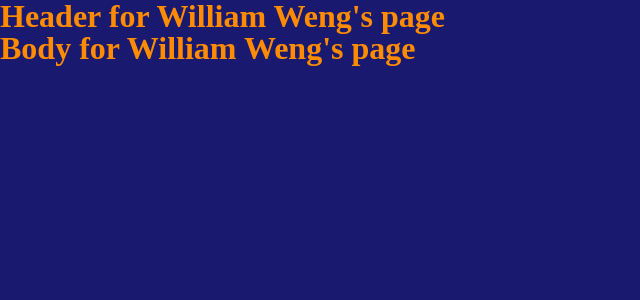
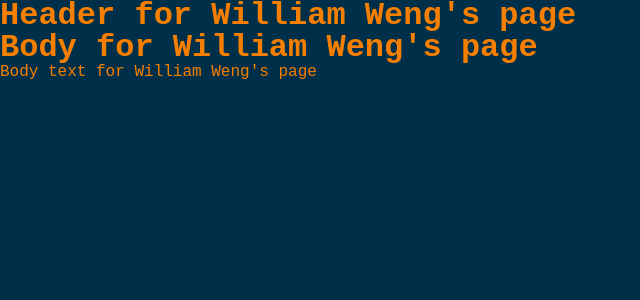
Before and after one commit to will-weng/will-weng.github.io, a React (Create React App) app: page / in a window 1280 px wide. Shown: the top 300 px of the page, without its empty margins (0-640 px from the left). Built offline with nearby package versions, Linux system fonts and the light colour scheme; the HTML template or start-up script is replaced by a standard one.

Commit message:
choosing colours and font

```diff
--- a/src/components/Body.tsx
+++ b/src/components/Body.tsx
@@ -1,6 +1,7 @@
 function Body() {
     return (<body>
         <h1>Body for William Weng's page</h1>
+        <p>Body text for William Weng's page</p>
     </body>)
 }
 
--- a/src/components/styles/Global.ts
+++ b/src/components/styles/Global.ts
@@ -3,12 +3,13 @@ import { createGlobalStyle } from "styled-components";
 const GlobalStyles = createGlobalStyle`
     * {
         box-sizing: border-box;
-        color: ${({ theme }) => theme.colours.text};
+        color: ${({ theme }) => theme.colours.OrangeWheel};
         margin: 0;
+        font-family: ${({ theme }) => theme.font.text};
     }
 
     body {
-        background-color: ${({ theme }) => theme.colours.body};  line-height: 1;
+        background-color: ${({ theme }) => theme.colours.PrussianBlue};  line-height: 1;
     }
 `
 
--- a/src/components/styles/Theme.ts
+++ b/src/components/styles/Theme.ts
@@ -1,9 +1,15 @@
+import { ThemeConsumer } from "styled-components";
+
 const theme = {
     colours: {
-        headers: 'Black',
-        body: 'MidnightBlue',
-        footer: 'Black',
-        text: 'DarkOrange'
+        PrussianBlue: '#003049',
+        FireEngineRed: '#d62828ff',
+        OrangeWheel: '#f77f00ff',
+        Xanthous: '#fcbf49ff',
+        Vanilla: '#eae2b7ff',
+    },
+    font: {
+        text: 'Courier New'
     }
 }
 
```
